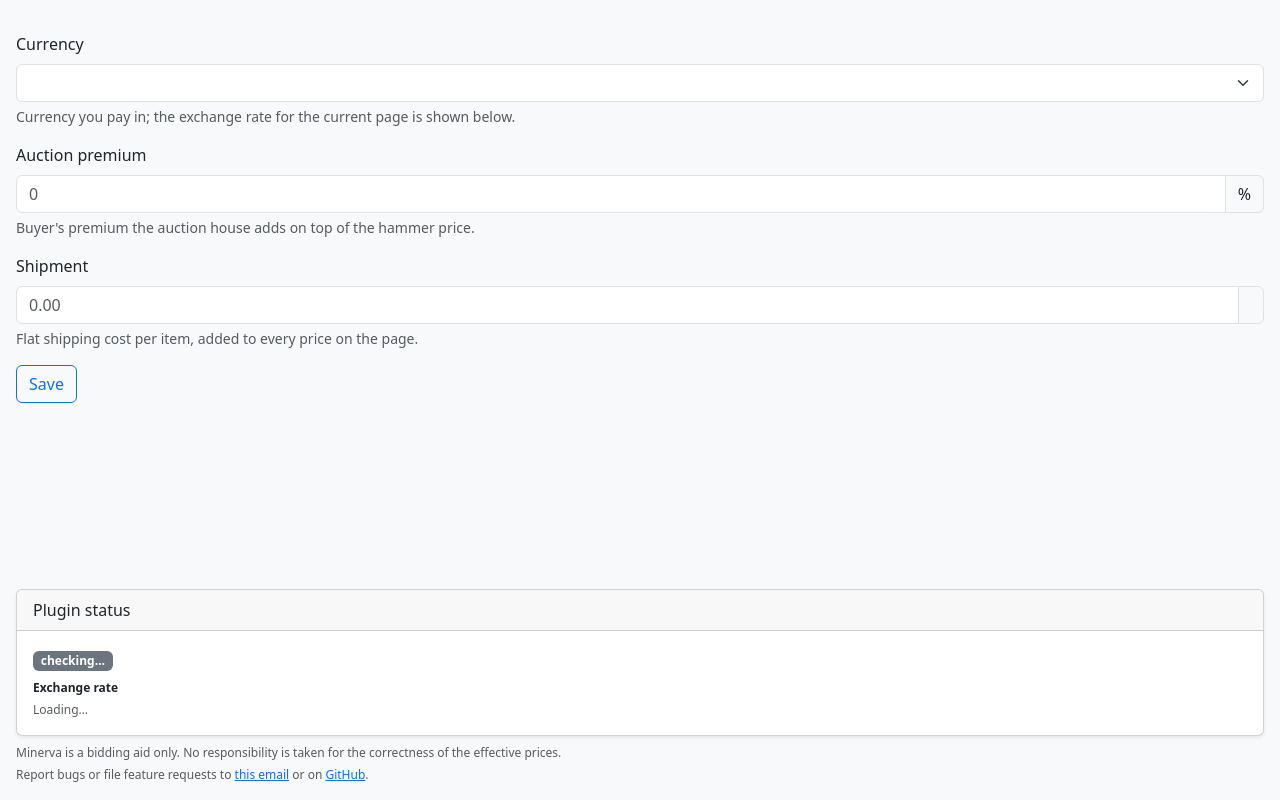
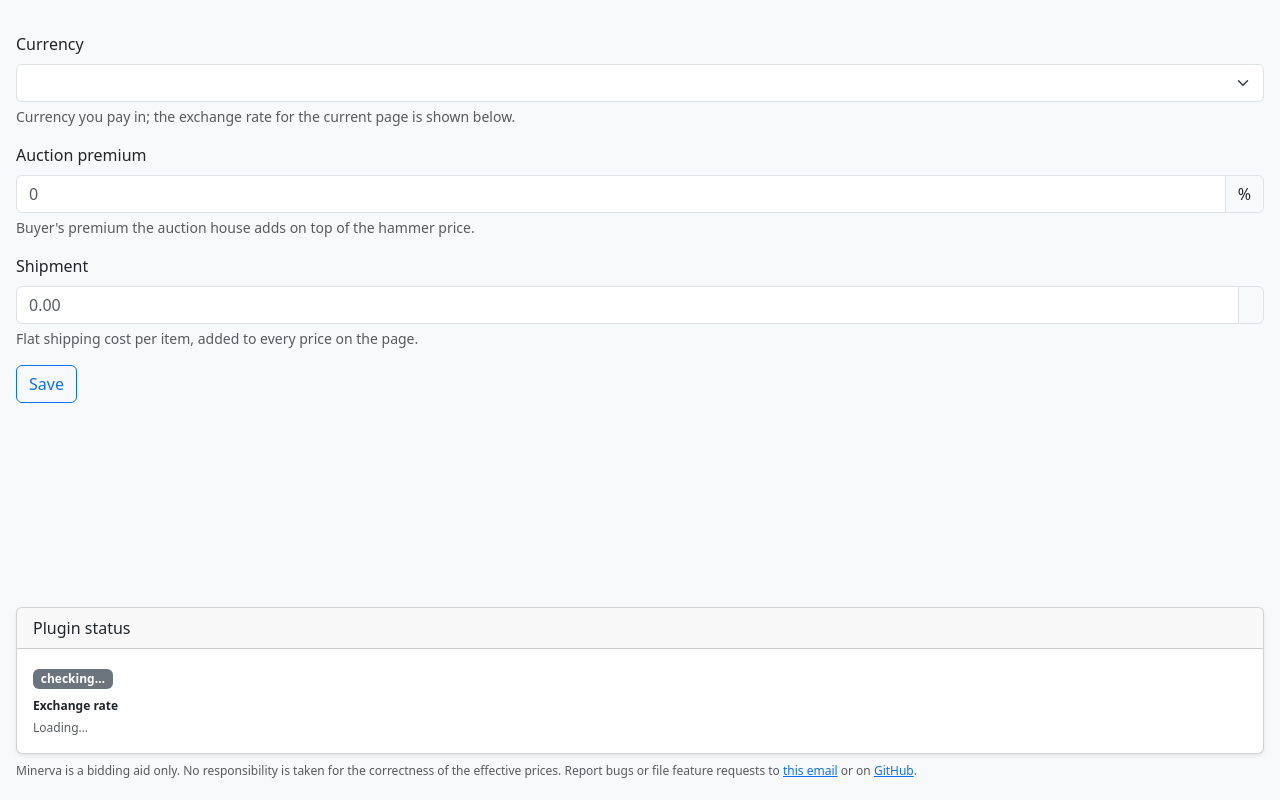
Before and after one commit to radyak/minerva-browserplugin, a website: page src/panel/panel.html in a window 1280 px wide. Drawn offline with nearby package versions, Linux system fonts and the light colour scheme.

Commit message:
feat: Further compress disclaimer and contact text

```diff
--- a/src/panel/panel.html
+++ b/src/panel/panel.html
@@ -95,8 +95,6 @@
           <p class="mb-1">
             Minerva is a bidding aid only. No responsibility is taken for the correctness of the
             effective prices.
-          </p>
-          <p class="mb-0">
             Report bugs or file feature requests to
             <a href="mailto:bgock@proton.me?subject=Minerva Request">this email</a> or on
             <a
```
